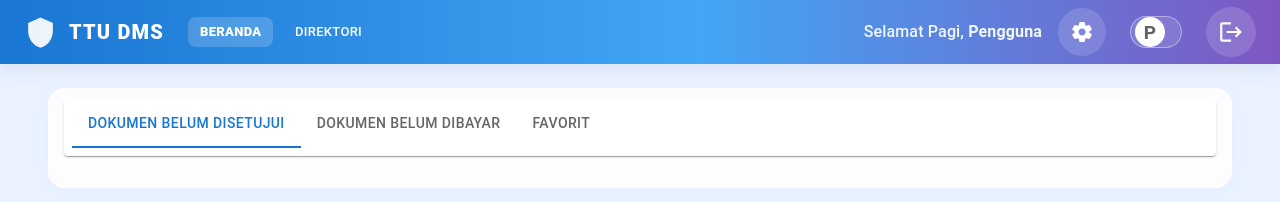
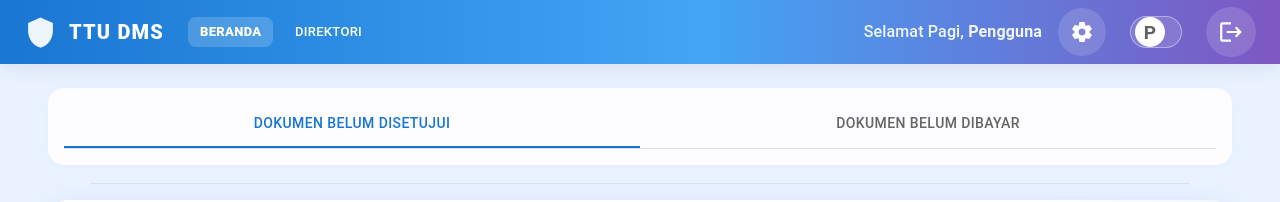
Before and after one commit to CuangWilliamOOP/DMS, a React (Create React App) app in the folder dms-frontend/: page /home in a window 1280 px wide. Shown: the top 202 px of the page. Built offline with nearby package versions, Linux system fonts and the light colour scheme; no server answers.

Commit message:
Fixed SubHeader

```diff
--- a/dms-frontend/src/components/SubHeaderTabs.jsx
+++ b/dms-frontend/src/components/SubHeaderTabs.jsx
@@ -1,60 +1,75 @@
 // File: src/components/SubHeaderTabs.jsx
+import React from 'react';
+import { Tabs, Tab, Box } from '@mui/material';
 
-import React from 'react';
-import { Paper, Tabs, Tab, Badge } from '@mui/material';
-
-const badgeSx = {
-  '& .MuiBadge-badge': {
-    width: 16,
-    height: 16,
-    minWidth: 16,
-    fontSize: '0.55rem',
-    lineHeight: '16px',
-    borderRadius: '50%',
-    padding: 0,
-    top: -6,
-    right: -6,
-  },
-};
-
-function SubHeaderTabs({
-  tabValue,
-  onTabChange,
-  pendingCount = 0,
-  unpaidCount = 0,
-  favoriteCount = 0,
-}) {
+function SubHeaderTabs({ tabValue, onTabChange, pendingCount, unpaidCount }) {
   return (
-    <Paper sx={{ px: 1, pb: 1, mb: 2, pt: 0 }}>
+    <Box sx={{ borderBottom: 1, borderColor: 'divider' }}>
       <Tabs
         value={tabValue}
         onChange={onTabChange}
+        variant="fullWidth"             // 2 tabs, equal width
         textColor="primary"
         indicatorColor="primary"
       >
         <Tab
+          value={0}
           label={
-            <Badge badgeContent={pendingCount} color="error" sx={badgeSx}>
-              Dokumen&nbsp;Belum&nbsp;Disetujui
-            </Badge>
+            <Box sx={{ display: 'inline-flex', alignItems: 'center', justifyContent: 'center' }}>
+              <span>DOKUMEN BELUM DISETUJUI</span>
+              {pendingCount > 0 && (
+                <Box
+                  sx={{
+                    ml: 1,
+                    width: 20,
+                    height: 20,
+                    borderRadius: '50%',
+                    bgcolor: '#e53935',
+                    color: '#fff',
+                    fontSize: 11,
+                    fontWeight: 600,
+                    display: 'flex',
+                    alignItems: 'center',
+                    justifyContent: 'center',
+                    lineHeight: 1,
+                  }}
+                >
+                  {pendingCount}
+                </Box>
+              )}
+            </Box>
           }
         />
         <Tab
+          value={1}
           label={
-            <Badge badgeContent={unpaidCount} color="error" sx={badgeSx}>
-              Dokumen&nbsp;Belum&nbsp;Dibayar
-            </Badge>
-          }
-        />
-        <Tab
-          label={
-            <Badge badgeContent={favoriteCount} color="secondary" sx={badgeSx}>
-              Favorit
-            </Badge>
+            <Box sx={{ display: 'inline-flex', alignItems: 'center', justifyContent: 'center' }}>
+              <span>DOKUMEN BELUM DIBAYAR</span>
+              {unpaidCount > 0 && (
+                <Box
+                  sx={{
+                    ml: 1,
+                    width: 20,
+                    height: 20,
+                    borderRadius: '50%',
+                    bgcolor: '#e53935',
+                    color: '#fff',
+                    fontSize: 11,
+                    fontWeight: 600,
+                    display: 'flex',
+                    alignItems: 'center',
+                    justifyContent: 'center',
+                    lineHeight: 1,
+                  }}
+                >
+                  {unpaidCount}
+                </Box>
+              )}
+            </Box>
           }
         />
       </Tabs>
-    </Paper>
+    </Box>
   );
 }
 
```
